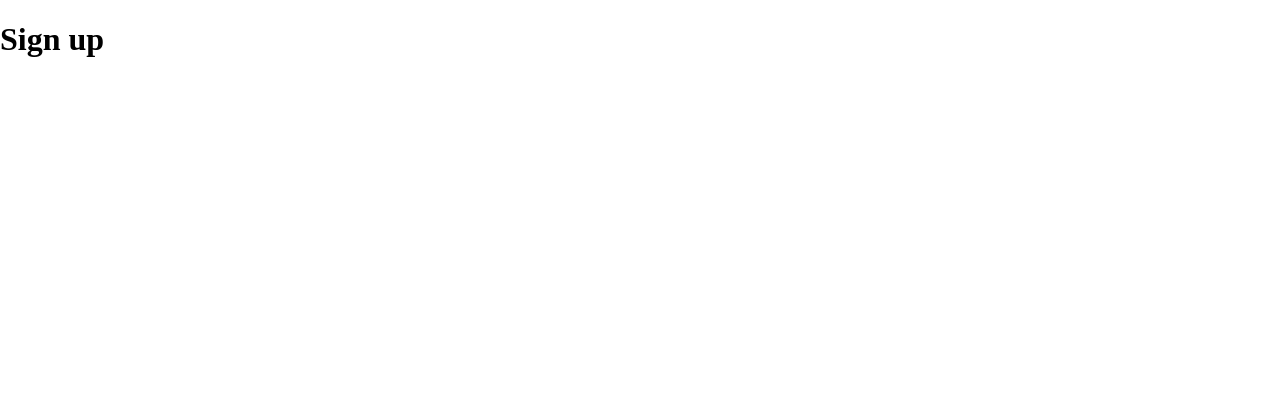
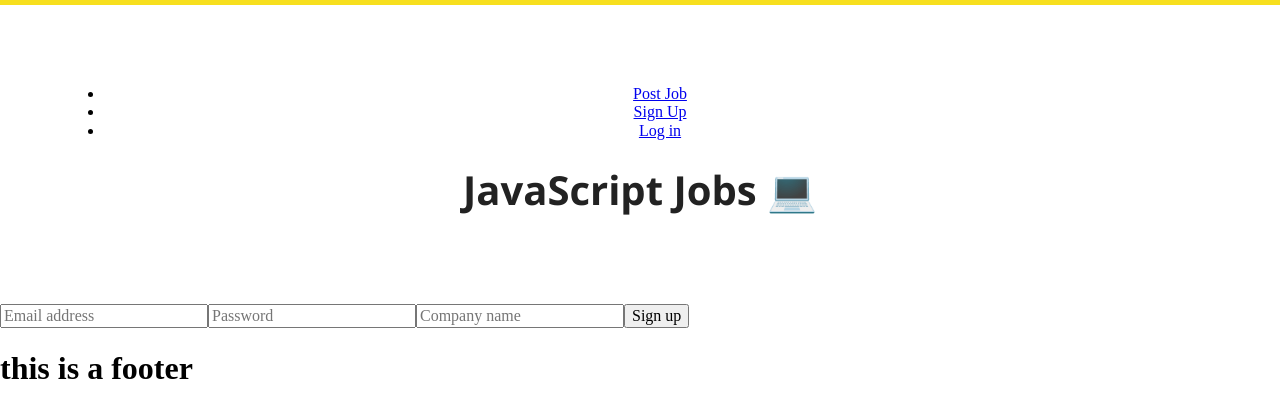
Before and after one commit to ashleydance/javascript-job-board, a React (Create React App) app: page /signup in a window 1280 px wide. Shown: the top 418 px of the page. Built offline with nearby package versions, Linux system fonts and the light colour scheme.

Commit message:
Sign up page with basic form created

```diff
--- a/src/pages/Home.js
+++ b/src/pages/Home.js
@@ -6,11 +6,11 @@ import JobListings from "../components/JobListings"
 export default class Home extends Component {
   render() {
     return (
-      <div>
+      <>
         <Header />
         <JobListings />
         <Footer />
-      </div>
+      </>
     )
   }
 }
--- a/src/pages/Login.js
+++ b/src/pages/Login.js
@@ -20,17 +20,17 @@ export default class Login extends Component {
   }
 
   render() {
-    const { username, password } = this.state
+    const { email, password } = this.state
     return (
       <div>
         <Header />
         <form>
           <input
-            name="username"
-            value={username}
+            name="email"
+            value={email}
             type="text"
-            onChange={event => this.handleInputChange("username", event)}
-            placeholder="Username"
+            onChange={event => this.handleInputChange("email", event)}
+            placeholder="email"
           />
           <input
             name="passowrd"
--- a/src/pages/SignUp.js
+++ b/src/pages/SignUp.js
@@ -1,11 +1,55 @@
 import React, { Component } from "react"
+import Header from "../components/Header"
+import Footer from "../components/Footer"
+import Button from "../components/Button"
 
 export default class SignUp extends Component {
+  state = {
+    email: "",
+    password: "",
+    companyName: ""
+  }
+
+  handleInputChange = (input, event) => {
+    this.setState({ [input]: event.target.value })
+  }
+
+  handleOnClick = event => {
+    event.preventDefault()
+    const { email, password, companyName } = this.state
+    alert(`${email} - ${password} - ${companyName}`)
+  }
+
   render() {
     return (
-      <div>
-        <h1>Sign up</h1>
-      </div>
+      <>
+        <Header />
+        <form>
+          <input
+            name="email"
+            type="email"
+            value={this.state.email}
+            placeholder="Email address"
+            onChange={event => this.handleInputChange("email", event)}
+          />
+          <input
+            name="password"
+            type="password"
+            value={this.state.password}
+            placeholder="Password"
+            onChange={event => this.handleInputChange("password", event)}
+          />
+          <input
+            name="companyName"
+            type="text"
+            value={this.state.companyName}
+            placeholder="Company name"
+            onChange={event => this.handleInputChange("companyName", event)}
+          />
+          <Button onClick={this.handleOnClick}>Sign up</Button>
+        </form>
+        <Footer />
+      </>
     )
   }
 }
```
